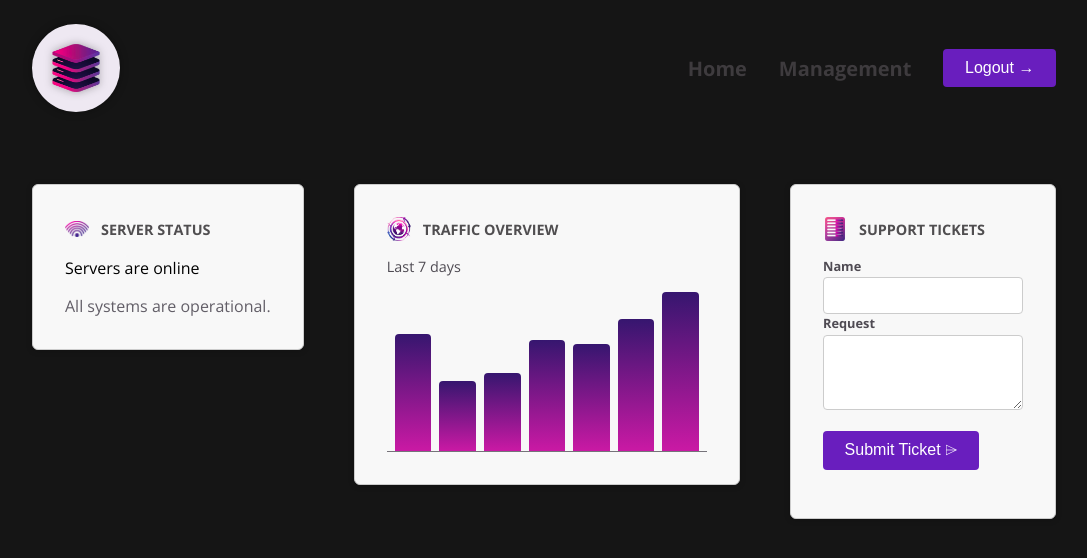
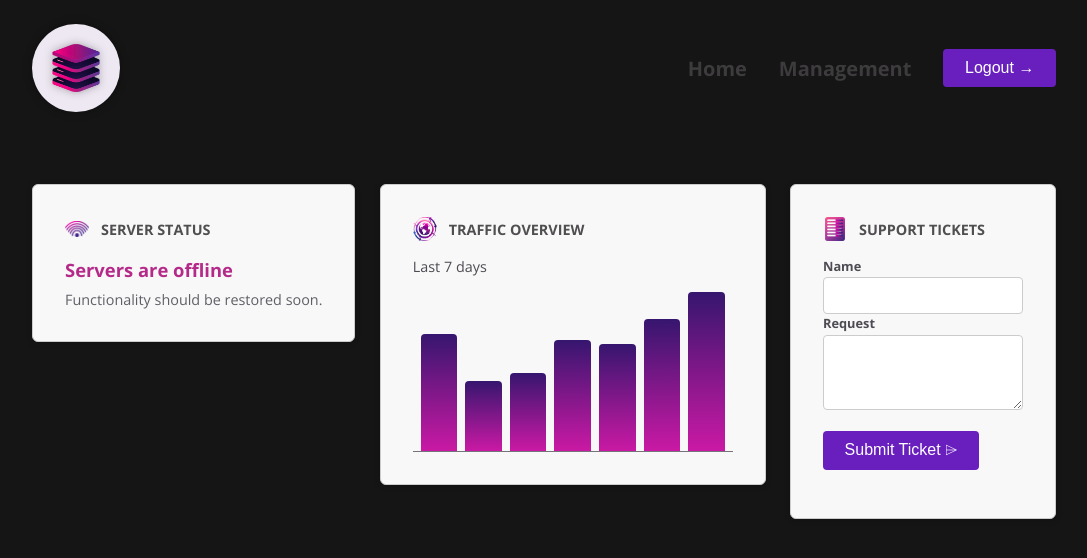
Before and after one commit to yosefMostafa/AngularCourse, an Angular app: page / in a window 1280 px wide. Shown: the top 558 px of the page, without its empty margins (96-1183 px from the left). Built offline with nearby package versions, Linux system fonts and the light colour scheme.

Commit message:
Itroduced to binding classes and styles dynamicly
Introduced to angular comp lifecyle and saw use cases for ngOnInit and OnDestroy/DestroyRef

-- used template var to get DOM ref to html element (getting value from input field for example)

```diff
--- a/src/app/server-status/server-status.component.html
+++ b/src/app/server-status/server-status.component.html
@@ -1,5 +1,14 @@
 <app-dashboard-item icon="status.png" title="Server Status">
-        <div>
+  <div [class]="{
+    status:true,
+    'status-online': currentStatus === 'online',
+    'status-offline': currentStatus === 'offline',
+    'status-unknown': currentStatus !== 'online' && currentStatus !== 'offline'
+  }"
+  [style]="{
+    fontSize: '0.9rem',
+  }"
+  >
     @if (currentStatus === 'online') {
     <p>Servers are online</p>
     <p>All systems are operational.</p>
--- a/src/app/server-status/server-status.component.ts
+++ b/src/app/server-status/server-status.component.ts
@@ -1,4 +1,4 @@
-import { Component, Input } from '@angular/core';
+import { Component, DestroyRef, inject, Input, OnDestroy, OnInit } from '@angular/core';
 import { DashboardItemComponent } from '../shared/dashboard-item/dashboard-item.component';
 
 @Component({
@@ -6,9 +6,26 @@ import { DashboardItemComponent } from '../shared/dashboard-item/dashboard-item.
   standalone: true,
   imports: [DashboardItemComponent],
   templateUrl: './server-status.component.html',
-  styleUrl: './server-status.component.css'
+  styleUrl: './server-status.component.css',
 })
-export class ServerStatusComponent {
-  currentStatus = 'online';
+export class ServerStatusComponent implements OnInit, OnDestroy {
+  currentStatus: 'online' | 'offline' | 'unknown' = 'online';
+  private intervalId?: ReturnType<typeof setInterval>;
+  private destroyRef = inject(DestroyRef);
 
+  ngOnInit() {
+    const intervalId = setInterval(() => {
+      const rnd = Math.random();
+
+      this.currentStatus =
+        rnd < 0.33 ? 'online' : rnd < 0.66 ? 'offline' : 'unknown';
+    }, 5000);
+
+    this.destroyRef.onDestroy(() => {
+      clearInterval(intervalId);
+    });
+  }
+  ngOnDestroy() {
+    clearInterval(this.intervalId);
+  }
 }
--- a/src/app/tickets/newticket/newticket.component.html
+++ b/src/app/tickets/newticket/newticket.component.html
@@ -1,10 +1,9 @@
-<form>
+<form (ngSubmit)="onSubmit({ title: titleInput.value, content: contentInput.value })" >
   <app-control label="Name">
-    <input type="text" name="name" id="name" />
+    <input type="text" name="name" id="name" #titleInput />
   </app-control>
   <app-control label="Request">
-
-    <textarea name="request" id="request" rows="3"></textarea>
+    <textarea name="request" id="request" rows="3" #contentInput></textarea>
   </app-control>
   <p>
     <button appButton>
--- a/src/app/tickets/newticket/newticket.component.ts
+++ b/src/app/tickets/newticket/newticket.component.ts
@@ -1,14 +1,17 @@
 import { Component } from '@angular/core';
 import { ButtonComponent } from '../../shared/button/button.component';
 import { ControlComponent } from '../../shared/control/control.component';
+import { FormsModule } from '@angular/forms';
 
 @Component({
   selector: 'app-newticket',
   standalone: true,
-  imports: [ButtonComponent, ControlComponent],
+  imports: [ButtonComponent, ControlComponent, FormsModule],
   templateUrl: './newticket.component.html',
   styleUrl: './newticket.component.css'
 })
 export class NewticketComponent {
-
+onSubmit(formData: { title: string; content: string }) {
+  console.log('Form submitted', formData);
 }
+}
```
Lines whose indentation alone changed are shown as unchanged.
